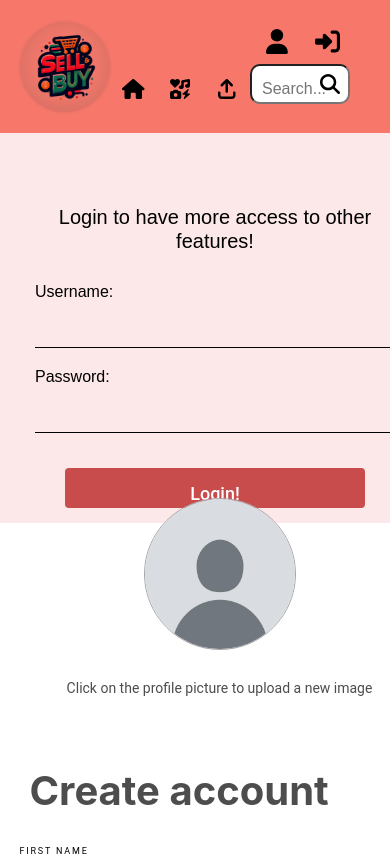
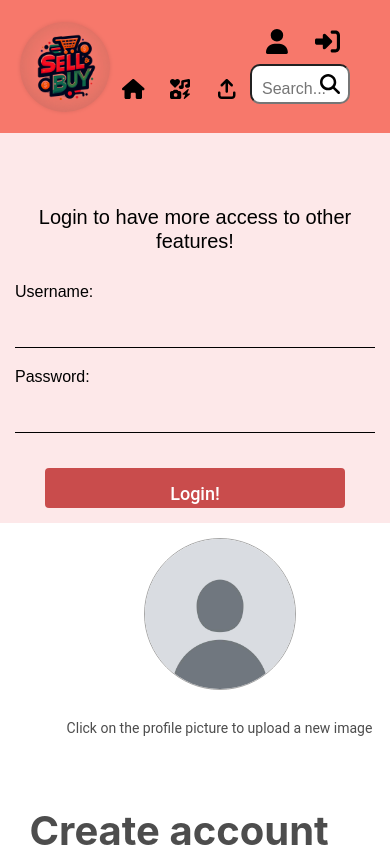
Before and after one commit to usman-ghafoorzai/idatt2105-full-stack-project, a Vue app in the folder frontend/: page /register in a window 390 px wide. Shown: the top 856 px of the page. Built offline with nearby package versions, Linux system fonts and the light colour scheme.

Commit message:
small adjustments

```diff
--- a/frontend/src/views/RegistrationView.vue
+++ b/frontend/src/views/RegistrationView.vue
@@ -99,11 +99,14 @@ const selecedImage = ref(null) // Shared state for the image
 @media (max-width: 992px) {
   .registration-layout {
     flex-direction: column;
+    gap: 40px;
+    align-items: center;
   }
 
   .login-section {
     width: 100%;
     min-height: 300px;
+    padding-left:0;
   }
 
   .registration-section {
--- a/frontend/src/views/SellerView.vue
+++ b/frontend/src/views/SellerView.vue
@@ -361,7 +361,7 @@ button:disabled {
 #category-container {
   margin-bottom: 20px;
 }
-@media (max-width: 768px) {
+@media (max-width: 600px) {
   #seller-form {
     width: 100%;
     grid-template-columns: 1fr;
@@ -380,7 +380,7 @@ button:disabled {
                 "address"
                 "map"
                 "submit";
-    padding: 10px 0 10px 10px;
+    padding: 10px 0;
   }
   #seller-form label {
     text-align: left;
--- a/frontend/src/views/UserProfileView.vue
+++ b/frontend/src/views/UserProfileView.vue
@@ -66,6 +66,7 @@ import UserProfileComponent from "@/components/UserProfileComponent.vue";
   .profile-section,
   .items-section {
     width: 100%;
+    padding: 40px 0;
   }
 }
 </style>
```
